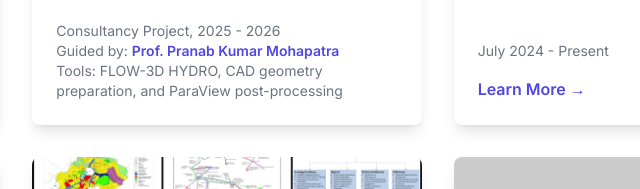
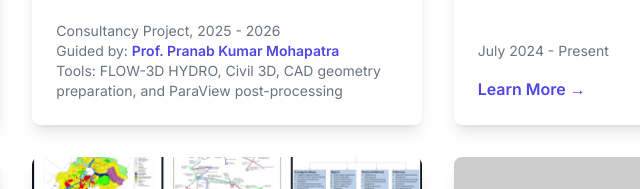
Before and after one commit to sunilkumardhayal/scholar-portal, a website: page index.html in a window 1280 px wide. Shown: the part 5240-5429 px from the top of the page, 413-1053 px from the left. Drawn offline with nearby package versions, Linux system fonts and the light colour scheme; placeholder pictures from the web are drawn by us.

Commit message:
Add Civil 3D to Chichlik tools

```diff
--- a/index.html
+++ b/index.html
@@ -405,7 +405,7 @@
                             <div class="mt-auto pt-4">
                                 <p class="text-sm text-gray-500">Consultancy Project, 2025 - 2026</p>
                                 <p class="text-sm text-gray-500">Guided by: <a href="https://iitgn.ac.in/faculty/civil/fac-pranab" target="_blank" rel="noopener noreferrer" class="text-indigo-600 hover:underline font-semibold">Prof. Pranab Kumar Mohapatra</a></p>
-                                <p class="text-sm text-gray-500">Tools: FLOW-3D HYDRO, CAD geometry preparation, and ParaView post-processing</p>
+                                <p class="text-sm text-gray-500">Tools: FLOW-3D HYDRO, Civil 3D, CAD geometry preparation, and ParaView post-processing</p>
                             </div>
                         </div>
                     </div>
```
